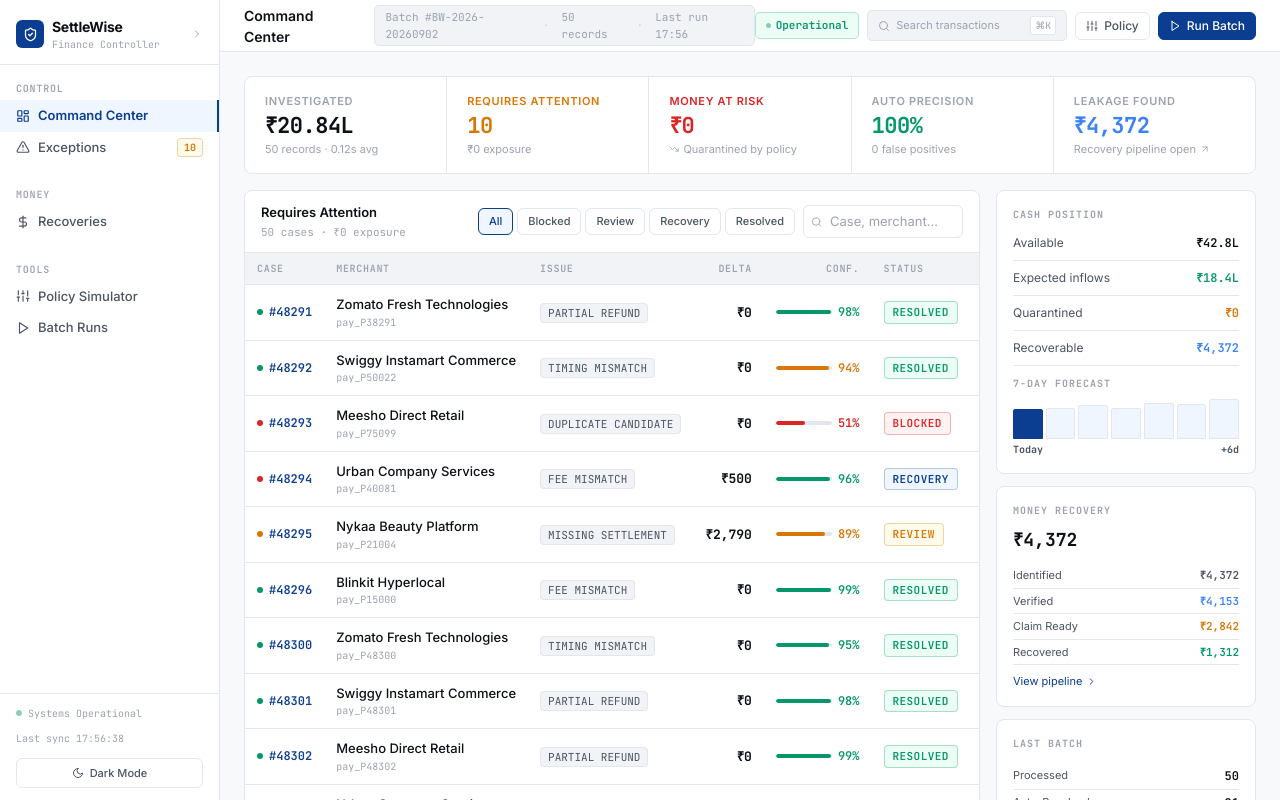
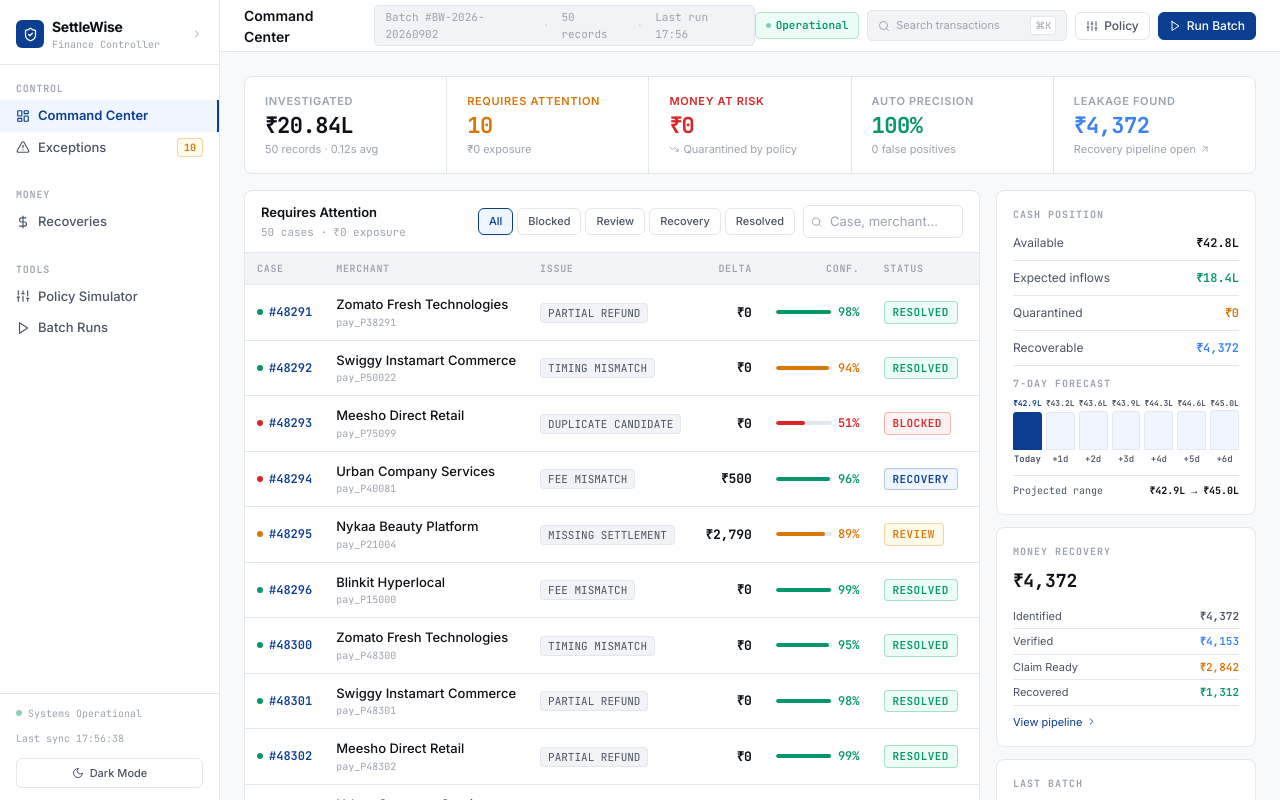
Before and after one commit to bhanvinayer/SettleWise, a React (Vite) app: page / in a window 1280 px wide. Both pictures are taken after a click on the button "Launch Terminal →". Built offline with nearby package versions, Linux system fonts and the light colour scheme.

Commit message:
feat: enhances 7 day forecast projection logic

```diff
--- a/src/components/CommandCenter.tsx
+++ b/src/components/CommandCenter.tsx
@@ -68,6 +68,15 @@ export const CommandCenter: React.FC<CommandCenterProps> = ({
   const recovered = Math.round(leakage * 0.3);
   const claimReady = Math.round(leakage * 0.65);
   const verified = Math.round(leakage * 0.95);
+
+  // Project available cash from the current batch instead of using static demo values.
+  const forecastBase = 42.8 + metrics.totalRupeesReconciled / 10000000;
+  const forecastStep = Math.max(0.35, metrics.totalRupeesReconciled / Math.max(metrics.totalRecords, 1) / 100000);
+  const forecastValues = Array.from({ length: 7 }, (_, day) => {
+    const riskDrag = atRisk / 100000 * (day / 6);
+    return Number((forecastBase + forecastStep * day - riskDrag).toFixed(1));
+  });
+  const forecastMax = Math.max(...forecastValues);
 
   const filtered = cases.filter(c => {
     const q = searchQuery.toLowerCase();
@@ -317,30 +326,37 @@ export const CommandCenter: React.FC<CommandCenterProps> = ({
             <div style={{ fontSize: 10, fontWeight: 700, letterSpacing: '0.1em', textTransform: 'uppercase', color: 'var(--text-muted)', fontFamily: 'JetBrains Mono, monospace', margin: '10px 0 8px' }}>
               7-Day Forecast
             </div>
-            <div style={{ display: 'flex', gap: 3, alignItems: 'flex-end', height: 40 }}>
-              {[42.8, 45.1, 48.2, 44.7, 51.3, 49.8, 57.1].map((v, i) => {
-                const max = 57.1;
-                const pct = (v / max) * 100;
+            <div style={{ display: 'grid', gridTemplateColumns: 'repeat(7, minmax(0, 1fr))', gap: 4, alignItems: 'end' }}>
+              {forecastValues.map((value, i) => {
+                const pct = Math.max(16, (value / forecastMax) * 100);
                 return (
+                  <div key={i} style={{ minWidth: 0, display: 'flex', flexDirection: 'column', alignItems: 'center', gap: 3 }} title={`Day ${i}: ₹${value.toFixed(1)}L projected cash`}>
+                    <span style={{ fontSize: 8, lineHeight: 1, color: i === 0 ? 'var(--brand)' : 'var(--text-secondary)', fontFamily: 'JetBrains Mono, monospace', fontWeight: 700, whiteSpace: 'nowrap' }}>
+                      ₹{value.toFixed(1)}L
+                    </span>
+                    <div style={{ width: '100%', height: 40, display: 'flex', alignItems: 'flex-end' }}>
                       <div
-                    key={i}
-                    title={`₹${v}L`}
+                        aria-label={`${i === 0 ? 'Today' : `Day plus ${i}`} projected cash ₹${value.toFixed(1)} lakh`}
                         style={{
-                      flex: 1,
+                          width: '100%',
                           height: `${pct}%`,
-                      borderRadius: '2px 2px 0 0',
+                          borderRadius: '3px 3px 0 0',
                           background: i === 0 ? 'var(--brand)' : 'var(--accent-light)',
                           border: `1px solid ${i === 0 ? 'var(--brand)' : 'var(--border)'}`,
-                      transition: 'opacity 0.2s',
-                      cursor: 'default',
+                          transition: 'height 0.2s, opacity 0.2s',
                         }}
                       />
+                    </div>
+                    <span style={{ fontSize: 9, color: 'var(--text-secondary)', fontFamily: 'JetBrains Mono, monospace', fontWeight: i === 0 ? 700 : 500, whiteSpace: 'nowrap' }}>
+                      {i === 0 ? 'Today' : `+${i}d`}
+                    </span>
+                  </div>
                 );
               })}
             </div>
-            <div style={{ display: 'flex', justifyContent: 'space-between', marginTop: 3 }}>
-              <span style={{ fontSize: 10, color: 'var(--text-secondary)', fontFamily: 'JetBrains Mono, monospace', fontWeight: 700 }}>Today</span>
-              <span style={{ fontSize: 10, color: 'var(--text-secondary)', fontFamily: 'JetBrains Mono, monospace', fontWeight: 700 }}>+6d</span>
+            <div style={{ display: 'flex', justifyContent: 'space-between', marginTop: 8, paddingTop: 7, borderTop: '1px solid var(--border)', fontSize: 10, color: 'var(--text-secondary)', fontFamily: 'JetBrains Mono, monospace' }}>
+              <span>Projected range</span>
+              <strong style={{ color: 'var(--text-primary)' }}>₹{forecastValues[0].toFixed(1)}L → ₹{forecastValues[6].toFixed(1)}L</strong>
             </div>
           </div>
 
```
Lines whose indentation alone changed are shown as unchanged.
